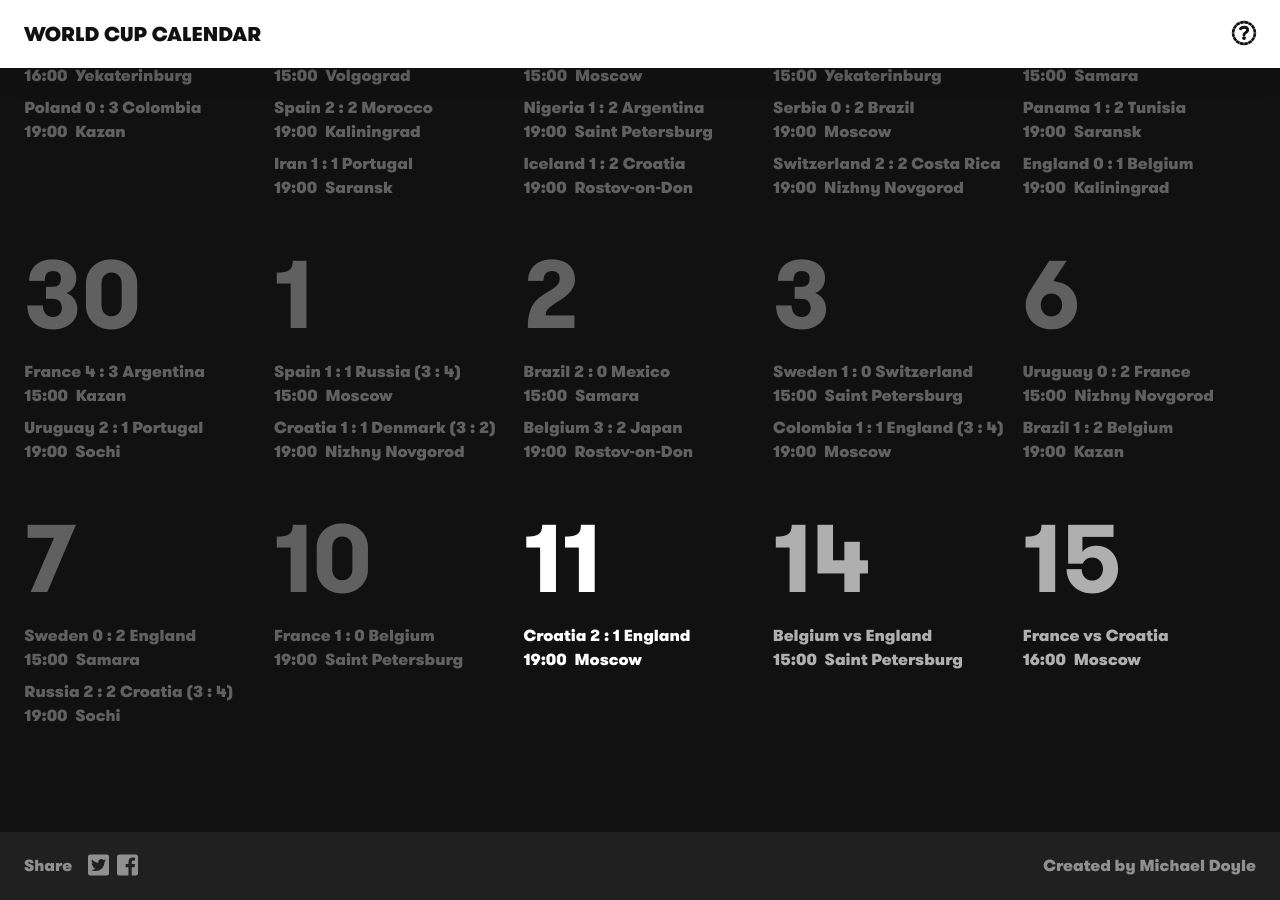
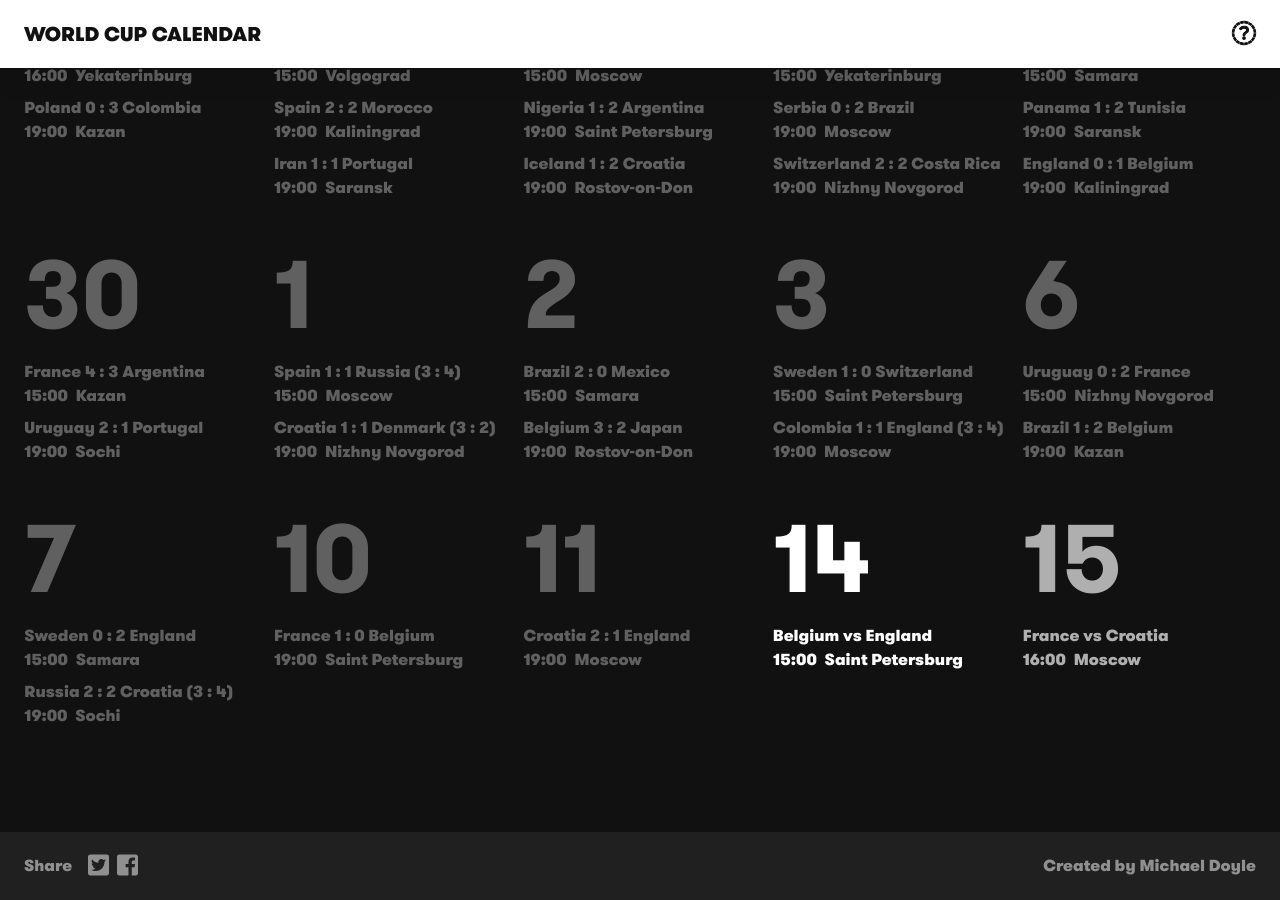
Before and after one commit to iamclydehoel/worldcupcalendar-2018, a Jekyll site: the page built from index.html, in a window 1280 px wide and 900 px high, scrolled down 996 px. Built offline with Jekyll 4.4.1, drawn with Linux system fonts in a browser that asks for light colours; nearby versions of some CDN libraries.

Commit message:
Day update

```diff
--- a/index.html
+++ b/index.html
@@ -9,7 +9,7 @@
   <div class="calendar calendar--day">
 
     {% for day in site.data.fixtures %}
-      <div class="day{% if day.date == '11/7' %} day--current{% endif %}">
+      <div class="day{% if day.date == '14/7' %} day--current{% endif %}">
         <h3 class="day__title">{{ day.date | split:'/' | first }}</h3>
         <ul class="fixtures">
           {% for match in day.matches %}
```
